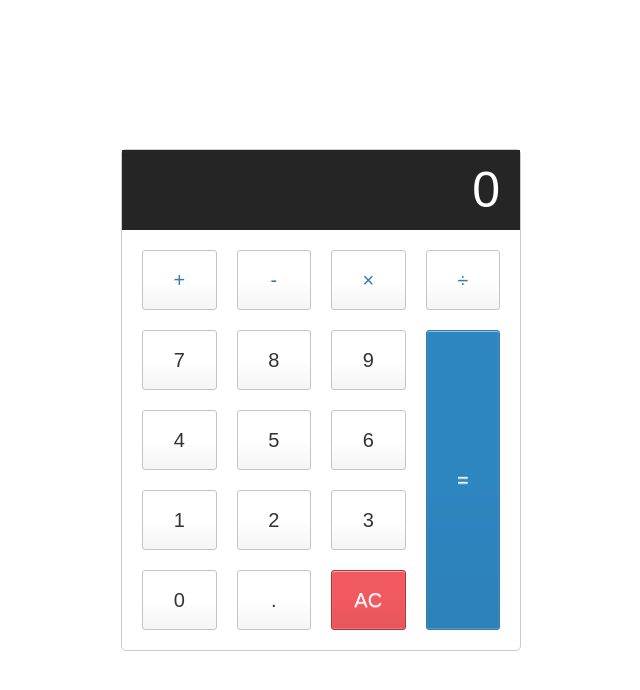
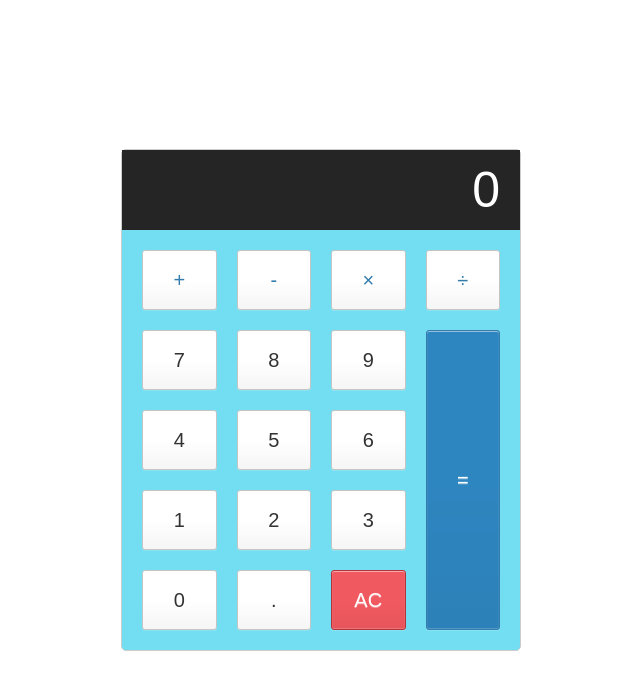
Before and after one commit to devLevi/vanillaCalculator, a plain HTML site: page index.html in a window 1280 px wide. Shown: the whole page, without its empty margins (319-959 px from the left). Drawn offline with Linux system fonts and the light colour scheme.

Commit message:
fixed floating decimal display issue, changed calc background color

```diff
--- a/app.js
+++ b/app.js
@@ -39,7 +39,7 @@ handleOperator = (nextOperator) => {
     calculator.firstOperand = inputValue
   } else if (operator) {
     const result = calculate(firstOperand, inputValue, operator)
-    calculator.displayValue = String(result)
+    calculator.displayValue = parseFloat(result.toFixed(7))
     calculator.firstOperand = result
   }
   calculator.waitingForSecondOperand = true
--- a/styles.css
+++ b/styles.css
@@ -12,6 +12,7 @@ html {
 }
 
 .calculator {
+  background-color: #73def1;
   border: 1px solid #ccc;
   border-radius: 5px;
   position: absolute;
@@ -38,7 +39,7 @@ button {
   background-color: #fff;
   border-radius: 3px;
   border: 1px solid #c4c4c4;
-  background-color: transparent;
+  background-color: white;
   font-size: 2rem;
   color: #333;
   background-image: linear-gradient(
```
